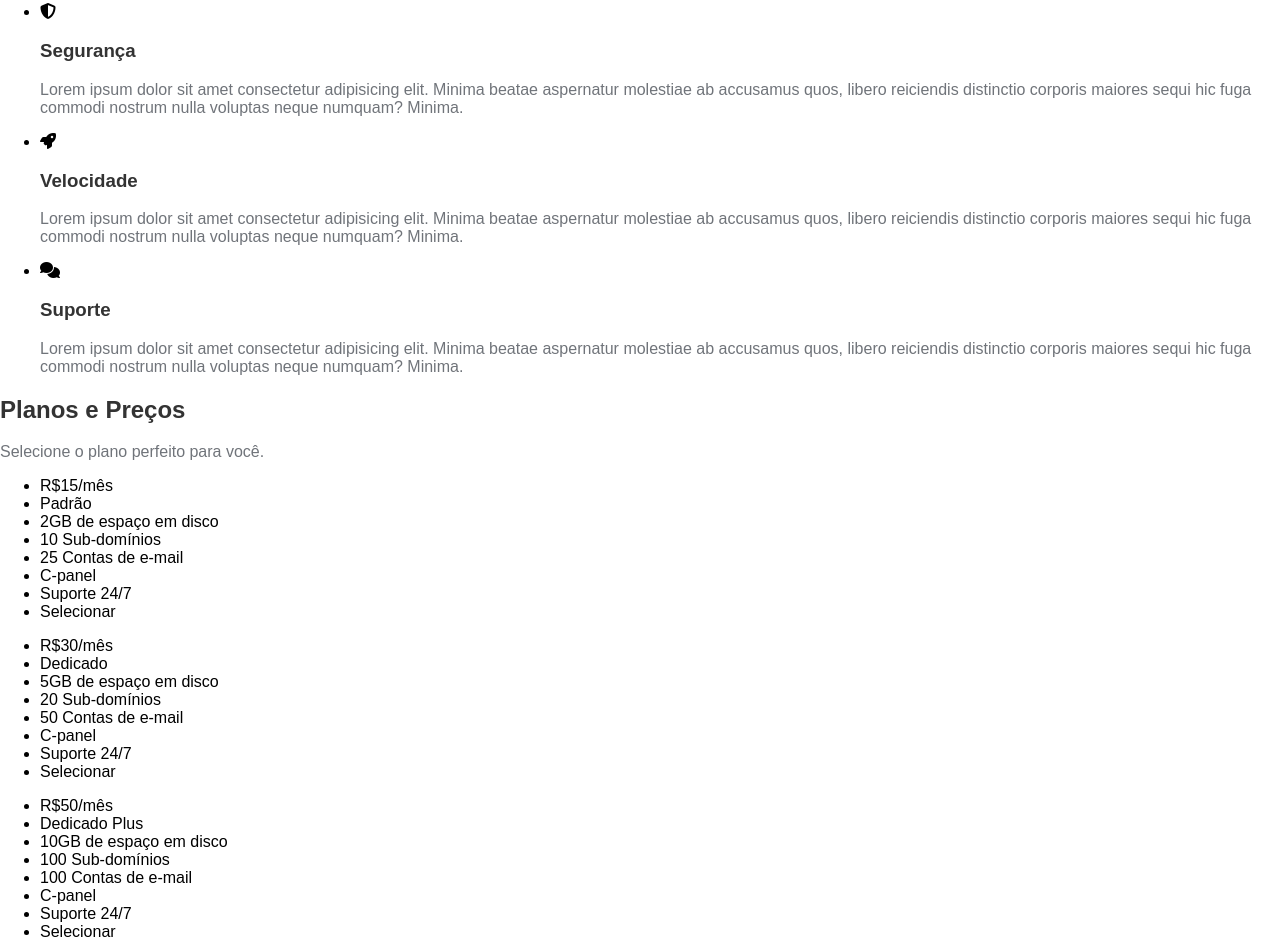
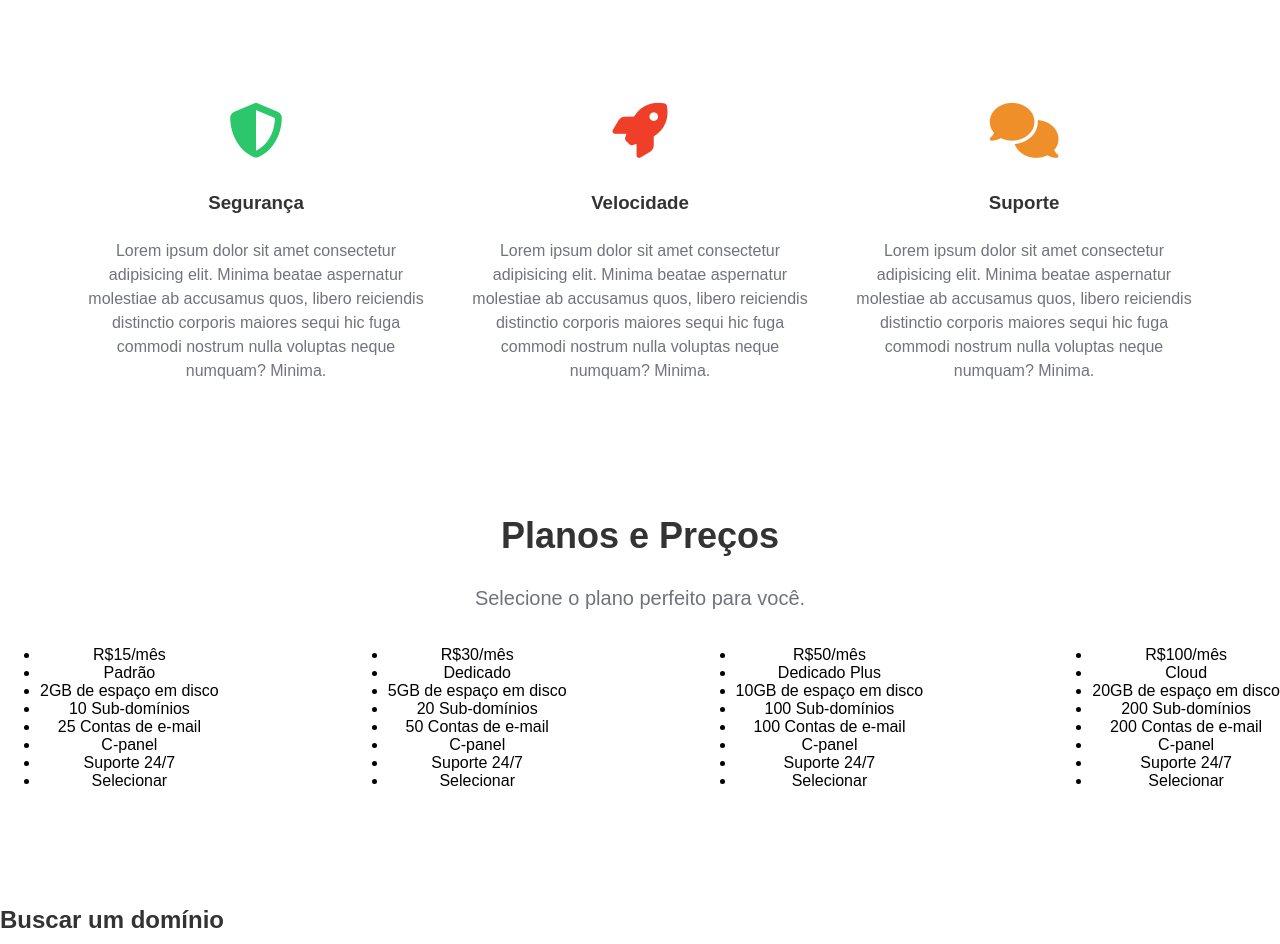
Before and after one commit to alynearaujo/pag-hDCHost, a plain HTML site: page index.html in a window 1280 px wide. Shown: the part 616-1560 px from the top of the page. Drawn offline with Linux system fonts and the light colour scheme.

Commit message:
estilo container planos e preços

```diff
--- a/style.css
+++ b/style.css
@@ -91,3 +91,69 @@ nav {
 .main-banner p {
     font-size: 32px;
 }
+
+/* especialidades */
+.specialties-container {
+    padding: 5em 0;
+}
+
+.specialties-container ul {
+    display: flex;
+    width: 90%;
+    position: relative;
+    margin-left: auto;
+    margin-right: auto;
+    padding-left: 0;
+}
+
+.specialties-container ul li {
+    flex: 1 1 200px;
+    list-style: none;
+    text-align: center;
+    padding: 20px;
+}
+
+.fas {
+    font-size: 55px;
+    margin-bottom: 15px;
+}
+
+.fa-shield-alt {
+    color: #2CC76A;
+}
+
+.fa-rocket {
+    color: #ef3f29;
+}
+
+.fa-comments {
+    color: #EF8F29;
+}
+
+.specialties-container ul li h3 {
+    margin-bottom: 25px;
+}
+
+.specialties-container ul li p {
+    line-height: 24px;
+}
+
+/* preços */
+.pricing-container {
+    padding-bottom: 5em;
+    text-align: center;
+}
+
+.pricing-container h1 {
+    font-size: 36px;
+    margin-top: 0;
+}
+
+.pricing-container p {
+    font-size: 20px;
+}
+
+.plans-container {
+    display: flex;
+    justify-content: space-between;
+}
```
